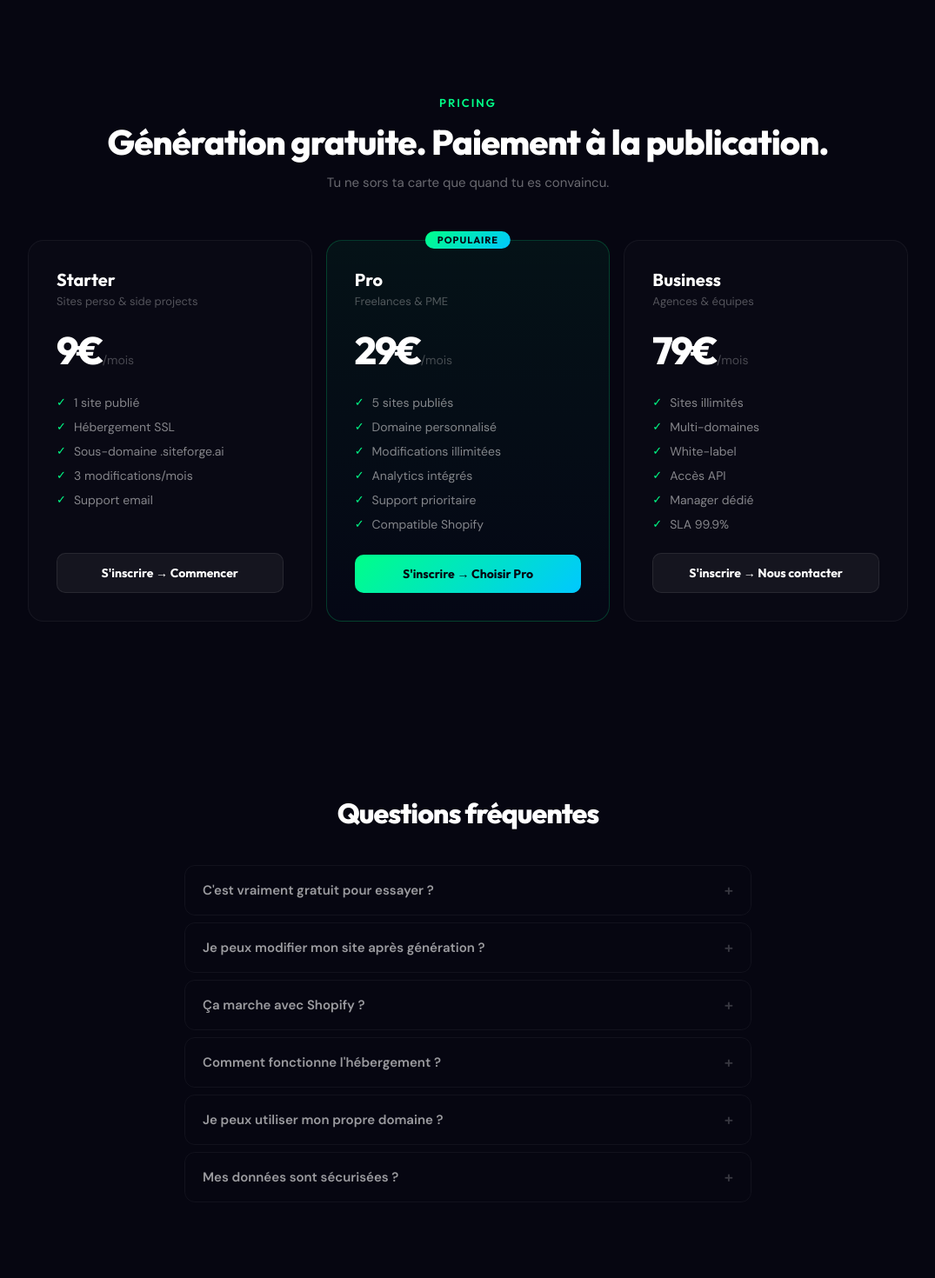
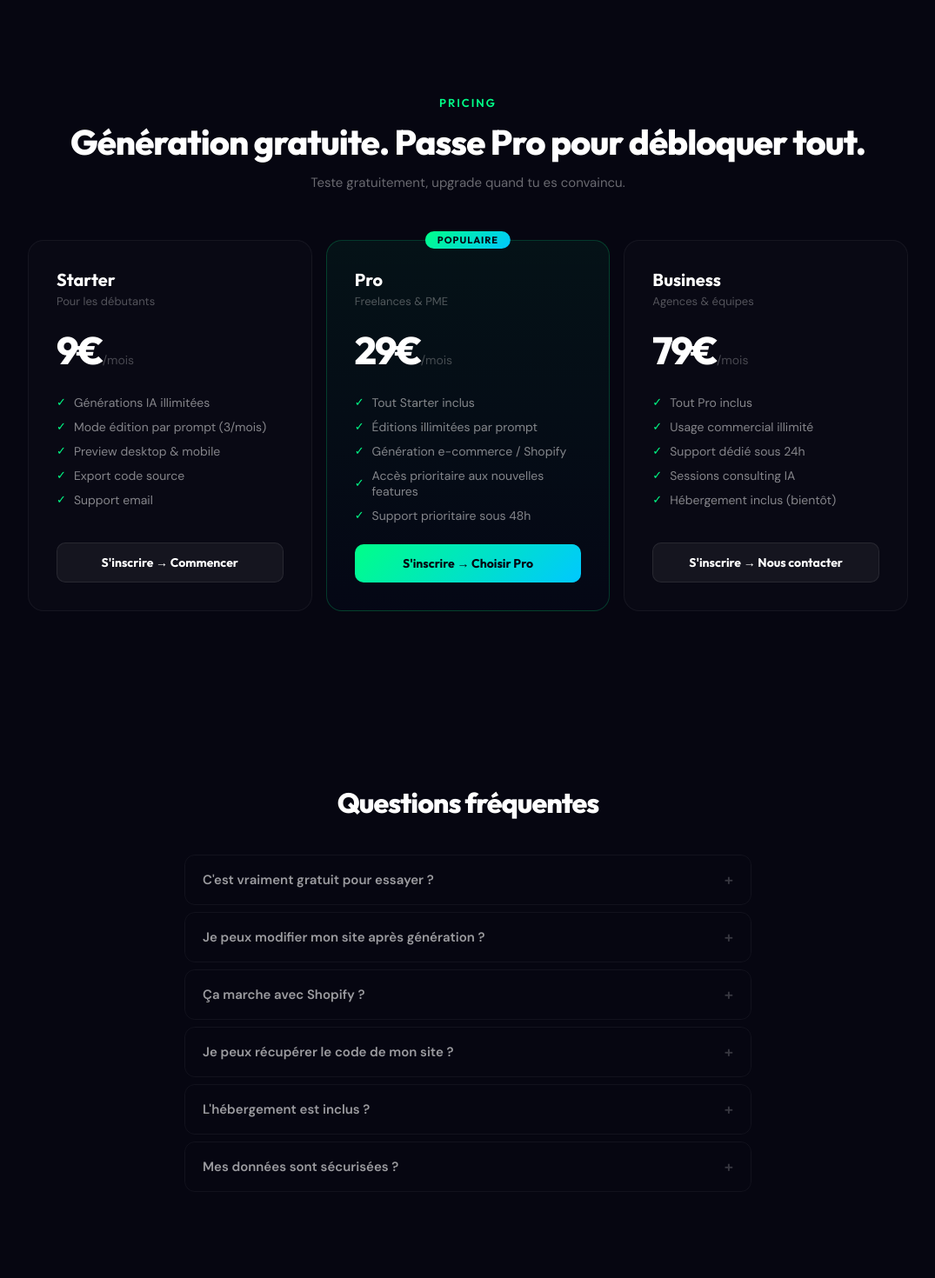
Before and after one commit to Naxo2503/siteforgeai, a React (Vite) app: page / in a window 1280 px wide. Shown: the part 3380-4850 px from the top of the page at 87% size, without its empty margins (102-1177 px from the left). Built offline with nearby package versions, Linux system fonts and the light colour scheme.

Commit message:
Update pricing to honest features + export for paid users

```diff
--- a/src/App.jsx
+++ b/src/App.jsx
@@ -782,7 +782,7 @@ Demande de l'utilisateur : "${desc}"`;
               </div>
             )}
 
-            {/* Publish CTA */}
+            {/* Upgrade CTA */}
             <div style={{
               marginTop: 16, padding: "20px 24px", borderRadius: 14,
               background: "linear-gradient(135deg, rgba(0,255,136,0.06), rgba(0,120,255,0.04))",
@@ -791,15 +791,28 @@ Demande de l'utilisateur : "${desc}"`;
               flexWrap: "wrap", gap: 16,
             }}>
               <div>
-                <h4 style={{ color: "#fff", fontSize: 16, fontWeight: 700, marginBottom: 4, fontFamily: s.font }}>Prêt à publier ?</h4>
-                <p style={{ color: "rgba(255,255,255,0.4)", fontSize: 13 }}>Domaine + hébergement + SSL à partir de 9€/mois</p>
+                <h4 style={{ color: "#fff", fontSize: 16, fontWeight: 700, marginBottom: 4, fontFamily: s.font }}>Tu veux aller plus loin ?</h4>
+                <p style={{ color: "rgba(255,255,255,0.4)", fontSize: 13 }}>Éditions illimitées, export du code, support prioritaire</p>
               </div>
               <button onClick={() => document.getElementById("pricing")?.scrollIntoView({ behavior: "smooth" })} style={{
                 padding: "12px 28px", borderRadius: 10, border: "none", cursor: "pointer",
                 background: s.grad, color: s.bg, fontWeight: 700, fontSize: 14, fontFamily: s.font,
                 boxShadow: "0 0 24px rgba(0,255,136,0.2)", whiteSpace: "nowrap",
-              }}>Choisir un plan →</button>
+              }}>Voir les plans →</button>
             </div>
+
+            {/* Export code - paid users only */}
+            {isPaidUser && (
+              <button onClick={() => {
+                const blob = new Blob([result], { type: "text/html" });
+                const a = document.createElement("a");
+                a.href = URL.createObjectURL(blob); a.download = "mon-site-siteforgeai.html"; a.click();
+              }} style={{
+                marginTop: 10, width: "100%", padding: "11px", borderRadius: 10,
+                border: "1px solid rgba(0,255,136,0.1)", background: "rgba(0,255,136,0.03)",
+                color: "rgba(0,255,136,0.6)", cursor: "pointer", fontSize: 13, fontFamily: s.fontBody,
+              }}>↓ Exporter le code HTML</button>
+            )}
           </div>
         )}
       </div>
@@ -813,14 +826,14 @@ Demande de l'utilisateur : "${desc}"`;
 function Pricing({ onOpenAuth }) {
   const { user } = useAuth();
   const plans = [
-    { name: "Starter", price: "9", desc: "Sites perso & side projects",
-      features: ["1 site publié", "Hébergement SSL", "Sous-domaine .siteforge.ai", "3 modifications/mois", "Support email"],
+    { name: "Starter", price: "9", desc: "Pour les débutants",
+      features: ["Générations IA illimitées", "Mode édition par prompt (3/mois)", "Preview desktop & mobile", "Export code source", "Support email"],
       cta: "Commencer", link: CONFIG.STRIPE_LINKS.starter, hl: false },
     { name: "Pro", price: "29", desc: "Freelances & PME",
-      features: ["5 sites publiés", "Domaine personnalisé", "Modifications illimitées", "Analytics intégrés", "Support prioritaire", "Compatible Shopify"],
+      features: ["Tout Starter inclus", "Éditions illimitées par prompt", "Génération e-commerce / Shopify", "Accès prioritaire aux nouvelles features", "Support prioritaire sous 48h"],
       cta: "Choisir Pro", link: CONFIG.STRIPE_LINKS.pro, hl: true },
     { name: "Business", price: "79", desc: "Agences & équipes",
-      features: ["Sites illimités", "Multi-domaines", "White-label", "Accès API", "Manager dédié", "SLA 99.9%"],
+      features: ["Tout Pro inclus", "Usage commercial illimité", "Support dédié sous 24h", "Sessions consulting IA", "Hébergement inclus (bientôt)"],
       cta: "Nous contacter", link: CONFIG.STRIPE_LINKS.business, hl: false },
   ];
 
@@ -834,9 +847,9 @@ function Pricing({ onOpenAuth }) {
       <div style={{ textAlign: "center", marginBottom: 56 }}>
         <p style={{ color: s.green, fontSize: 13, fontWeight: 600, letterSpacing: 2, textTransform: "uppercase", marginBottom: 12, fontFamily: s.font }}>PRICING</p>
         <h2 style={{ fontFamily: s.font, fontSize: "clamp(28px,4vw,40px)", fontWeight: 800, color: "#fff", letterSpacing: -1, marginBottom: 12 }}>
-          Génération gratuite. Paiement à la publication.
+          Génération gratuite. Passe Pro pour débloquer tout.
         </h2>
-        <p style={{ color: "rgba(255,255,255,0.4)", fontSize: 15 }}>Tu ne sors ta carte que quand tu es convaincu.</p>
+        <p style={{ color: "rgba(255,255,255,0.4)", fontSize: 15 }}>Teste gratuitement, upgrade quand tu es convaincu.</p>
       </div>
       <div style={{ display: "grid", gridTemplateColumns: "repeat(auto-fit,minmax(280px,1fr))", gap: 16, alignItems: "stretch" }}>
         {plans.map((p, i) => (
@@ -893,11 +906,11 @@ function Pricing({ onOpenAuth }) {
 function FAQ() {
   const [open, setOpen] = useState(null);
   const items = [
-    ["C'est vraiment gratuit pour essayer ?", "Oui ! Tu as 3 générations gratuites sans même créer de compte. Après, inscris-toi gratuitement pour continuer. Tu ne paies que si tu publies."],
+    ["C'est vraiment gratuit pour essayer ?", "Oui ! Tu as 3 générations gratuites sans même créer de compte. Inscris-toi gratuitement pour continuer à générer. Les plans payants débloquent l'édition illimitée et l'export du code."],
     ["Je peux modifier mon site après génération ?", "Oui ! Les utilisateurs connectés peuvent modifier leur site en décrivant les changements souhaités. L'IA applique les modifications en gardant le reste intact."],
-    ["Ça marche avec Shopify ?", "Notre IA génère des pages e-commerce complètes. Tu peux utiliser le code comme base pour ton thème Shopify."],
-    ["Comment fonctionne l'hébergement ?", "Hébergement haute performance avec SSL, CDN global et 99.9% d'uptime. Ton site se charge en moins d'une seconde."],
-    ["Je peux utiliser mon propre domaine ?", "Oui, à partir du plan Pro (29€/mois). Le plan Starter utilise un sous-domaine .siteforge.ai."],
+    ["Ça marche avec Shopify ?", "Notre IA génère des pages e-commerce complètes avec grille produit, panier et CTA. Tu peux exporter le code et l'utiliser comme base pour ton thème Shopify."],
+    ["Je peux récupérer le code de mon site ?", "Oui, les utilisateurs avec un plan payant peuvent exporter le code HTML complet de leur site. Tu peux l'héberger où tu veux."],
+    ["L'hébergement est inclus ?", "Pas encore ! On travaille activement sur une solution d'hébergement en un clic. En attendant, tu peux exporter ton code et l'héberger facilement sur Vercel, Netlify ou tout autre service."],
     ["Mes données sont sécurisées ?", "Authentification sécurisée via Supabase. Paiements par Stripe. On ne stocke jamais tes données de carte."],
   ];
   return (
```
